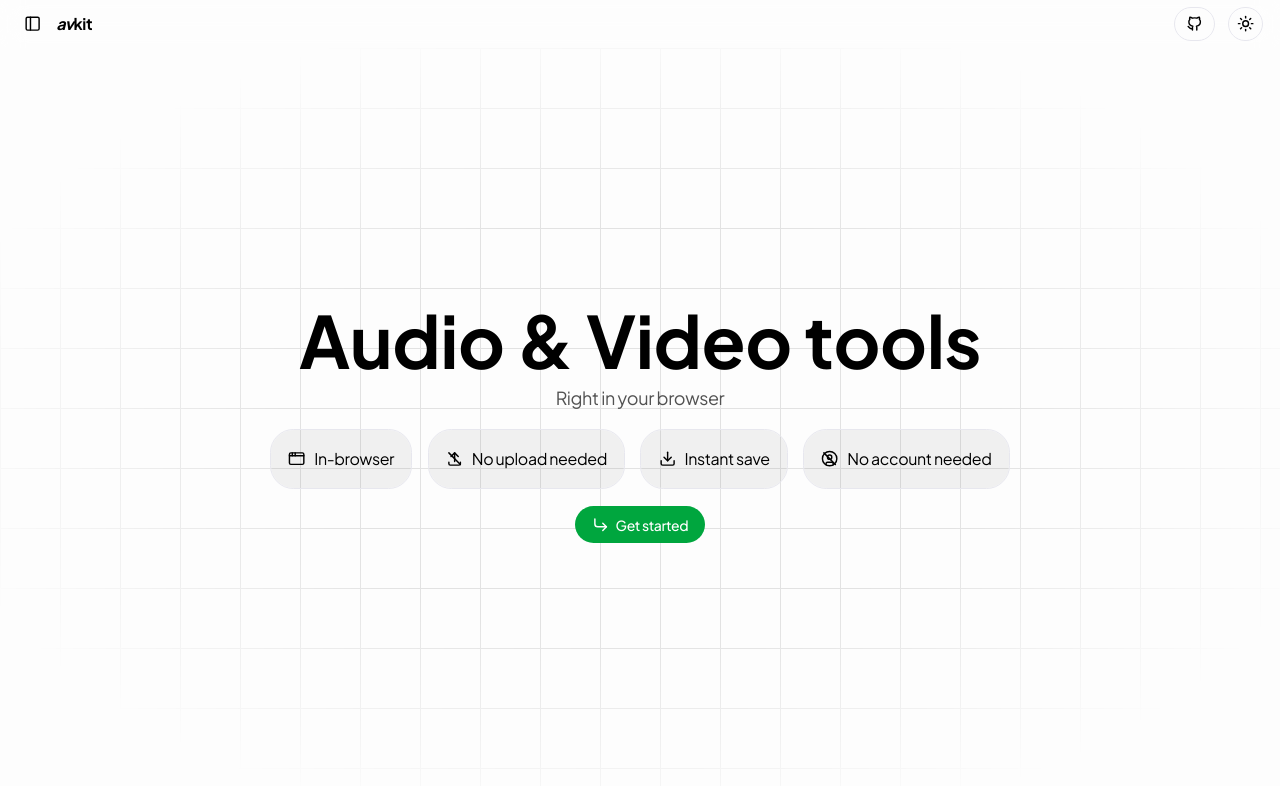
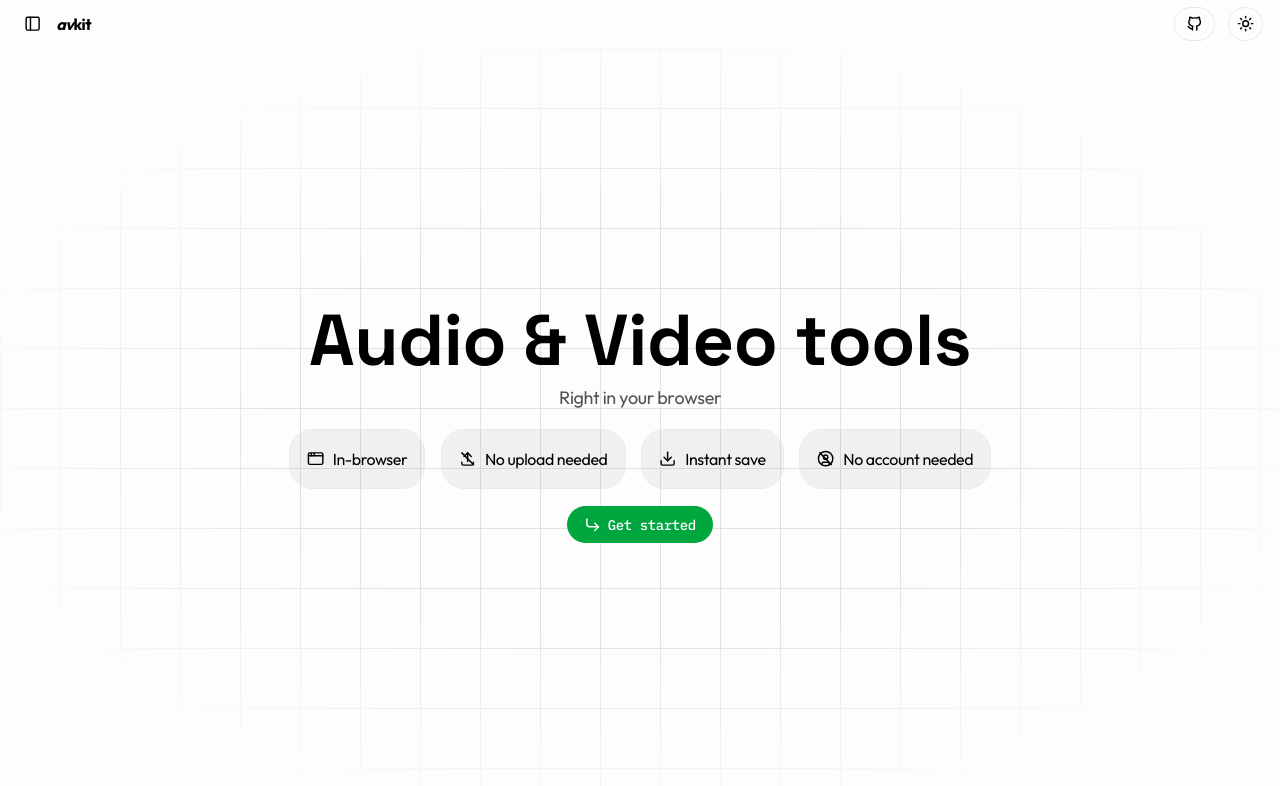
Before and after one commit to darshan03s/avkit, a Next.js app: page / in a window 1280 px wide. Shown: the top 786 px of the page. Built offline with nearby package versions, Linux system fonts and the light colour scheme; no server answers; what @mediabunny/aac-encoder, @mediabunny/ac3, @mediabunny/flac-encoder, @mediabunny/mp3-encoder would draw is missing.

Commit message:
feat: update fonts

```diff
--- a/src/app/globals.css
+++ b/src/app/globals.css
@@ -38,9 +38,6 @@
   --sidebar-accent-foreground: oklch(0 0 0);
   --sidebar-border: oklch(0.9401 0 0);
   --sidebar-ring: oklch(0 0 0);
-  --font-sans: Plus Jakarta Sans, sans-serif;
-  --font-serif: Lora, serif;
-  --font-mono: IBM Plex Mono, monospace;
   --radius: 1.4rem;
   --shadow-x: 0px;
   --shadow-y: 2px;
@@ -93,9 +90,6 @@
   --sidebar-accent-foreground: oklch(0.6132 0.2294 291.7437);
   --sidebar-border: oklch(0.3289 0.0092 268.3843);
   --sidebar-ring: oklch(0.6132 0.2294 291.7437);
-  --font-sans: Plus Jakarta Sans, sans-serif;
-  --font-serif: Lora, serif;
-  --font-mono: IBM Plex Mono, monospace;
   --radius: 1.4rem;
   --shadow-x: 0px;
   --shadow-y: 2px;
@@ -147,9 +141,11 @@
   --color-sidebar-border: var(--sidebar-border);
   --color-sidebar-ring: var(--sidebar-ring);
 
-  --font-sans: var(--font-sans);
+  --font-sans: var(--font-outfit);
+  --font-brand: var(--font-outfit);
   --font-mono: var(--font-mono);
   --font-serif: var(--font-serif);
+  --font-heading: var(--font-heading);
 
   --radius-sm: calc(var(--radius) - 4px);
   --radius-md: calc(var(--radius) - 2px);
--- a/src/app/layout.tsx
+++ b/src/app/layout.tsx
@@ -2,21 +2,26 @@ import type { Metadata } from 'next'
 import Header from '@/components/header'
 import { siteMetadata } from '@/metadata'
 import { Analytics } from '@vercel/analytics/next'
-import { Plus_Jakarta_Sans, Lora, IBM_Plex_Mono } from 'next/font/google'
+import { Lora, IBM_Plex_Mono, Space_Grotesk, Outfit } from 'next/font/google'
 import './globals.css'
 import Providers from '@/components/providers'
 
-const fontSans = Plus_Jakarta_Sans({
+const spaceGrotesk = Space_Grotesk({
   subsets: ['latin'],
-  variable: '--font-sans'
+  variable: '--font-heading'
 })
 
-const fontSerif = Lora({
+const outfit = Outfit({
+  subsets: ['latin'],
+  variable: '--font-outfit'
+})
+
+const lora = Lora({
   subsets: ['latin'],
   variable: '--font-serif'
 })
 
-const fontMono = IBM_Plex_Mono({
+const ibmPlexMono = IBM_Plex_Mono({
   subsets: ['latin'],
   variable: '--font-mono',
   weight: ['100', '200', '300', '400', '500', '600', '700']
@@ -32,7 +37,7 @@ export default function RootLayout({
   return (
     <html
       lang="en"
-      className={`${fontSans.variable} ${fontMono.variable} ${fontSerif.variable} h-full antialiased`}
+      className={`${outfit.variable} ${ibmPlexMono.variable} ${lora.variable} ${spaceGrotesk.variable} h-full antialiased`}
     >
       <body className="min-h-full flex flex-col">
         <Providers>
--- a/src/app/page.tsx
+++ b/src/app/page.tsx
@@ -23,7 +23,7 @@ const Page = () => {
       />
       <div className="flex flex-col gap-8 md:gap-4 z-10">
         <div className="flex flex-col gap-2">
-          <h1 className="text-4xl md:text-7xl font-bold text-center">
+          <h1 className="text-4xl md:text-7xl font-bold text-center font-heading">
             <TextAnimate animation="blurInUp" by="character" once>
               Audio & Video tools
             </TextAnimate>
@@ -41,7 +41,10 @@ const Page = () => {
         <div className="flex justify-center">
           <Link
             href="/inspect"
-            className={cn(buttonVariants({ variant: 'default', size: 'lg' }), 'px-4 py-2')}
+            className={cn(
+              buttonVariants({ variant: 'default', size: 'lg' }),
+              'px-4 py-2 font-mono'
+            )}
           >
             <CornerDownRight />
             Get started
--- a/src/components/app-sidebar.tsx
+++ b/src/components/app-sidebar.tsx
@@ -22,7 +22,7 @@ const Option = ({ Icon, name, path, isActive }: OptionProps) => {
       href={path}
       className={cn(
         buttonVariants({ variant: 'ghost' }),
-        'gap-3 py-5',
+        'gap-3 py-5 font-mono',
         `${isActive && 'bg-accent text-accent-foreground'}`
       )}
     >
--- a/src/components/brand.tsx
+++ b/src/components/brand.tsx
@@ -5,7 +5,7 @@ const Brand = () => {
   const firstTwoLetters = APP_NAME.slice(0, 2)
   const remainingLetters = APP_NAME.slice(2)
   return (
-    <Link href={'/'} className="font-bold">
+    <Link href={'/'} className="font-bold font-brand">
       <span className="italic">{firstTwoLetters}</span>
       <span className="">{remainingLetters}</span>
     </Link>
--- a/src/components/tool/tool-action.tsx
+++ b/src/components/tool/tool-action.tsx
@@ -14,7 +14,7 @@ const ToolAction = ({ onClick, disabled }: { onClick: () => void; disabled: bool
       {note && (
         <span className="text-[10px] md:text-xs text-accent-foreground text-center">{note}</span>
       )}
-      <Button onClick={onClick} disabled={disabled}>
+      <Button onClick={onClick} disabled={disabled} className="font-mono">
         <Icon /> {name}
       </Button>
     </>
--- a/src/components/tool/tool-completion.tsx
+++ b/src/components/tool/tool-completion.tsx
@@ -26,12 +26,12 @@ const ToolCompletion = ({
         <ProgressBar progress={progress} description={loading!} />
       </div>
       <div className="flex justify-center items-center gap-2">
-        <Button disabled={progress < 100} onClick={() => handleSave()}>
+        <Button disabled={progress < 100} onClick={() => handleSave()} className="font-mono">
           <IconFileDownload />
           Save
         </Button>
         {progress < 100 && (
-          <Button variant="destructive" onClick={cancel}>
+          <Button variant="destructive" onClick={cancel} className="font-mono">
             <X /> Cancel
           </Button>
         )}
--- a/src/components/tool/tool-page.tsx
+++ b/src/components/tool/tool-page.tsx
@@ -10,6 +10,7 @@ import { ALL_FORMATS, BlobSource, Input } from 'mediabunny'
 import { getInputData } from '@/utils/mediabunny'
 import { InputMediaData } from '@/types/mediabunny'
 import { useFile } from '@/store/use-file'
+import { RotateCcw } from 'lucide-react'
 
 type ToolPageProps = {
   description: string
@@ -53,7 +54,7 @@ export function ToolPage({
       {!file ? (
         <div className="h-[calc(100vh-var(--header-height))] flex items-center justify-center">
           <div className="space-y-4 w-full max-w-80 md:max-w-100 lg:max-w-125 mx-auto">
-            <h1 className="text-center font-sans font-bold md:text-xl text-lg">{heading}</h1>
+            <h1 className="text-center font-heading font-bold md:text-xl text-lg">{heading}</h1>
             <FileInput
               setFile={setFile}
               description={description}
@@ -65,8 +66,11 @@ export function ToolPage({
       ) : (
         <div className="flex flex-col min-h-[calc(100vh-var(--header-height))] h-full">
           <div className="flex justify-between items-center px-4 h-10">
-            <div className="font-semibold">{heading}</div>
-            <Button onClick={() => setFile(null)}>Clear</Button>
+            <div className="font-semibold font-heading">{heading}</div>
+            <Button className="text-xs px-4 font-mono" onClick={() => setFile(null)}>
+              <RotateCcw className="size-3" />
+              Clear
+            </Button>
           </div>
 
           {fileInput && fileData ? children(file, fileData) : null}
```
